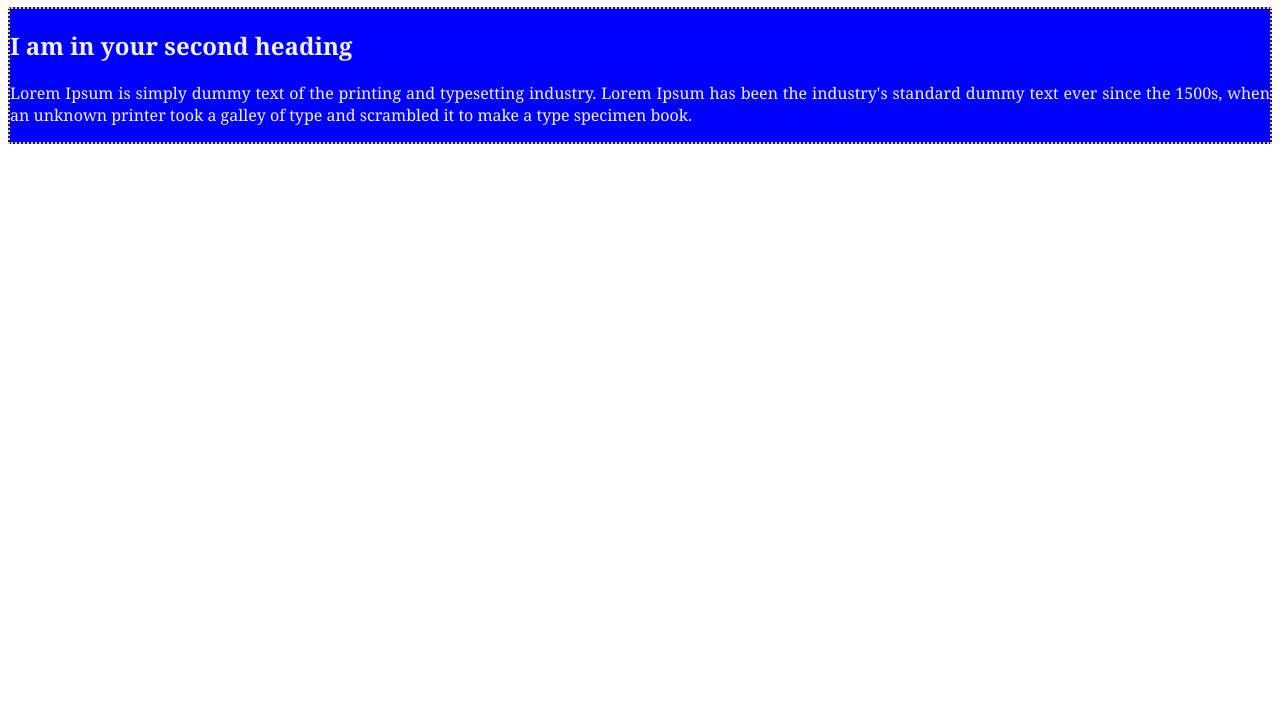
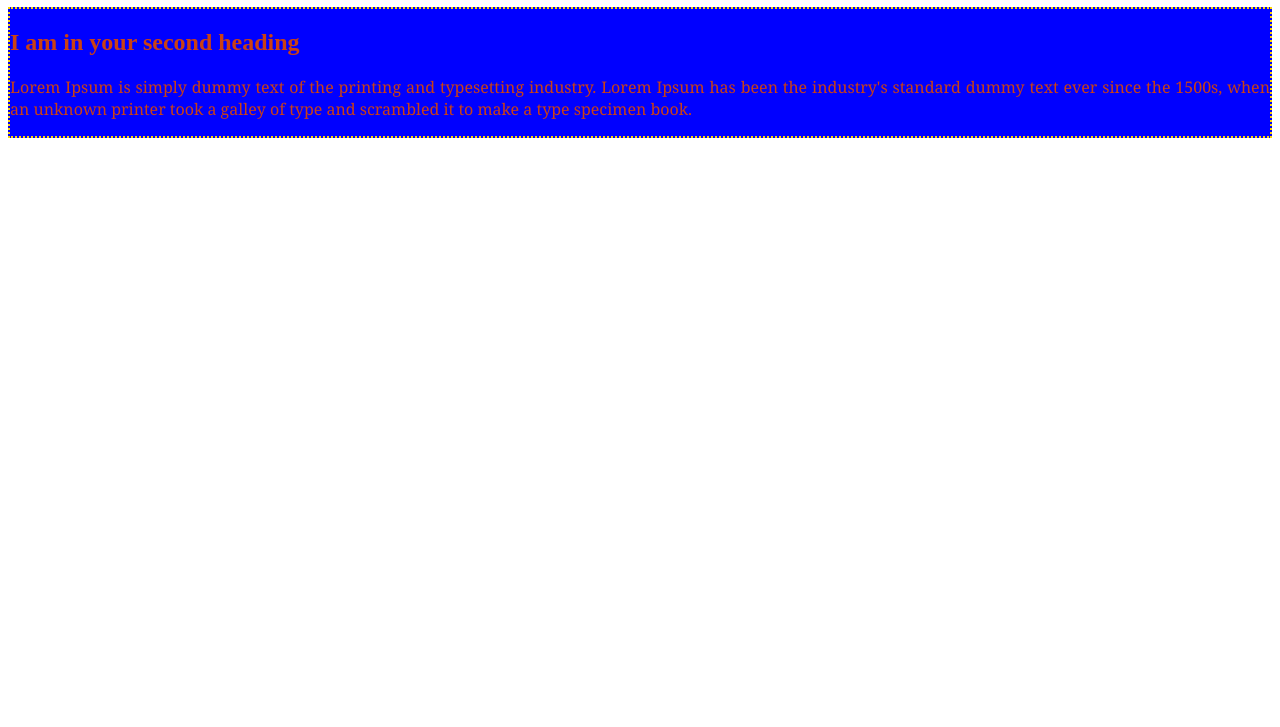
Before and after one commit to Kawsar-H/my-second-website, a plain HTML site: page index.html in a window 1280 px wide. Shown: the part 73-800 px from the top of the page. Drawn offline with Linux system fonts and the light colour scheme.

Commit message:
design added

```diff
--- a/style.css
+++ b/style.css
@@ -1,7 +1,8 @@
 div{
     background-color: blue;
-    color: rgb(243, 240, 245);
+    color: rgba(218, 70, 1, 0.925);
     border: 2px dotted gold;
-    text-align: justify;
-    font-family: Cambria, Cochin, Georgia, Times, 'Times New Roman', serif;
+
 }
+p{text-align: justify;
+    font-family: Cambria, Cochin, Georgia, Times, 'Times New Roman', serif;}
```
